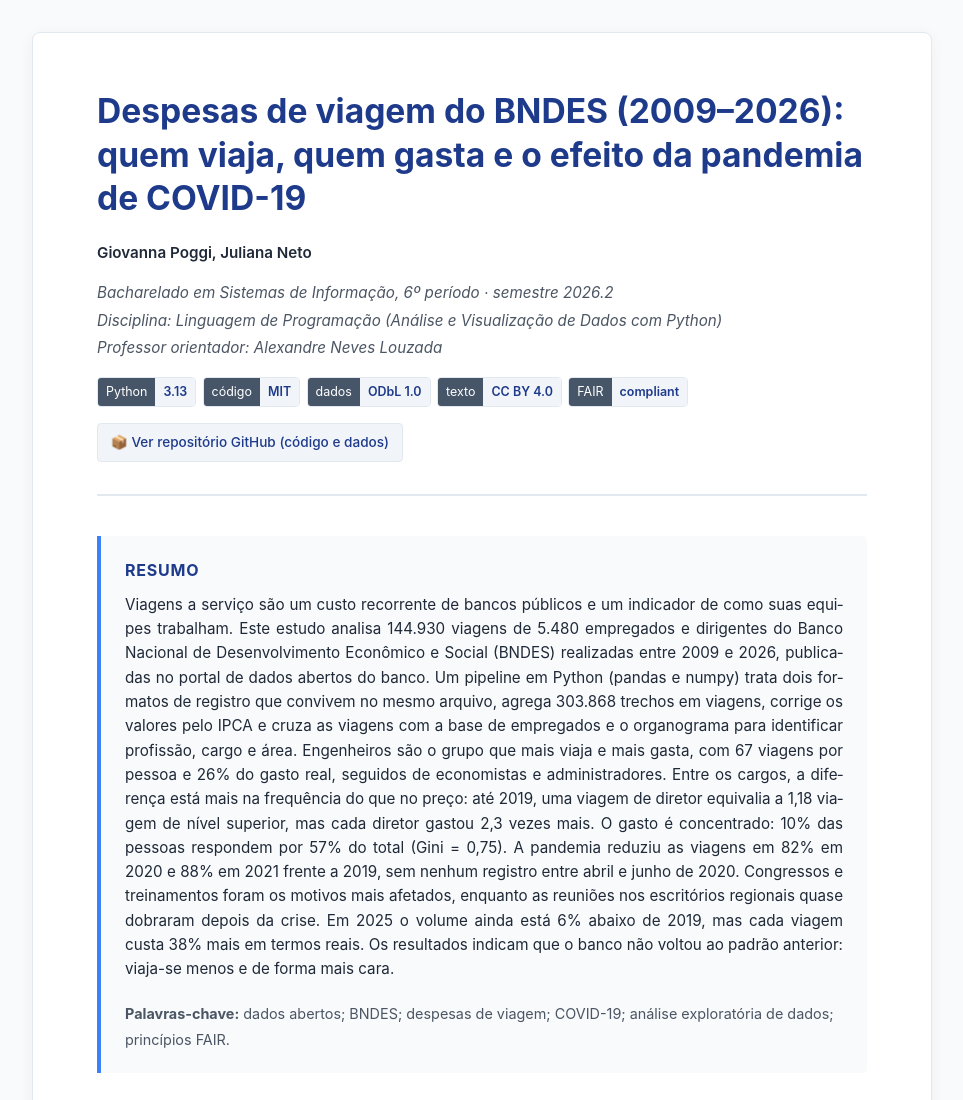
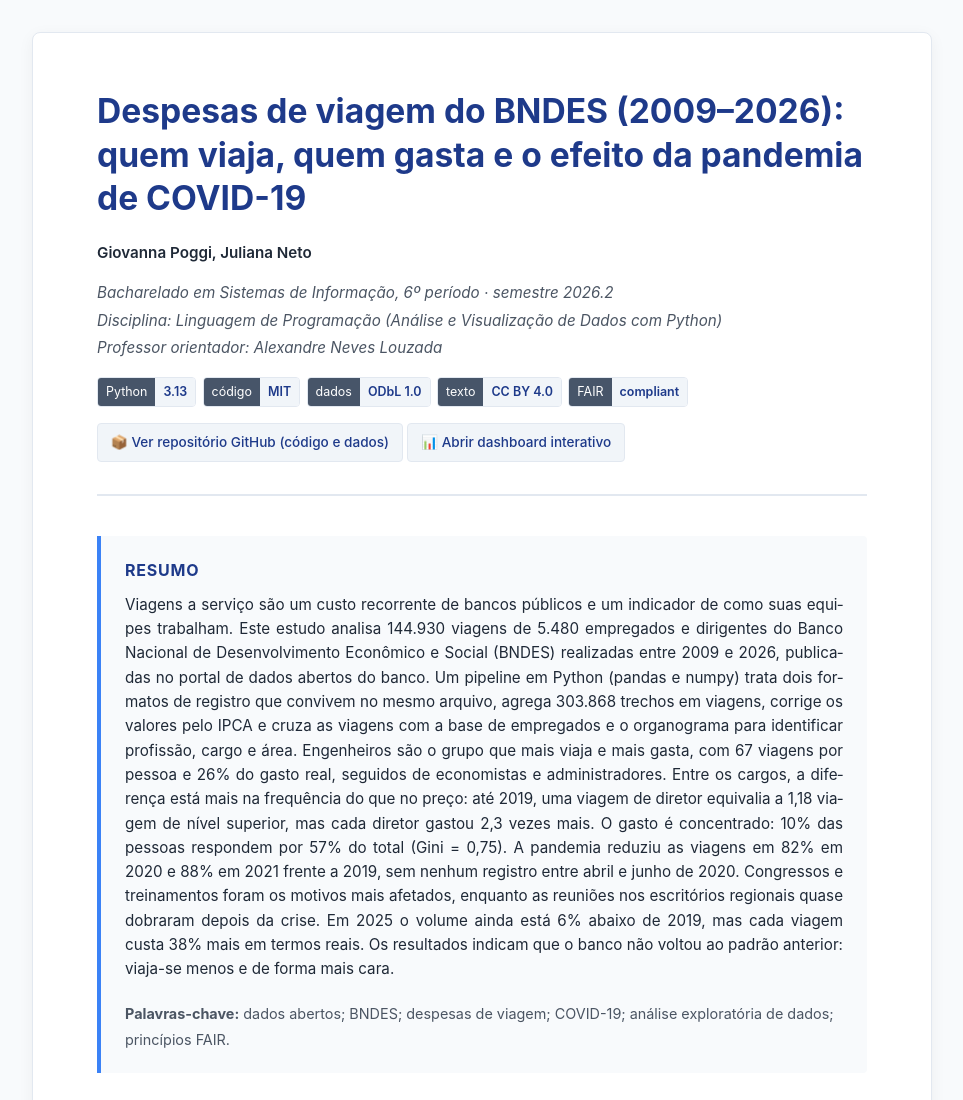
Before and after one commit to mochilicius/g2lingprog, a plain HTML site: page docs/index.html in a window 1280 px wide. Shown: the top 1100 px of the page, without its empty margins (158-1121 px from the left). Drawn offline with Linux system fonts and the light colour scheme.

Commit message:
link do dashboard no artigo e no README
Co-Authored-By: Claude Opus 5.5 <noreply@anthropic.com>
Claude-Session: https://claude.ai/code/session_015i1L2sLnsEkP9ZsvA5aFPq

```diff
--- a/docs/index.html
+++ b/docs/index.html
@@ -213,6 +213,9 @@
 
       <a href="https://github.com/mochilicius/g2lingprog" class="repo-badge" target="_blank" rel="noopener noreferrer">
         📦 Ver repositório GitHub (código e dados)
+      </a>
+      <a href="https://g2lingprogpoggi.streamlit.app/" class="repo-badge" target="_blank" rel="noopener noreferrer">
+        📊 Abrir dashboard interativo
       </a>
     </header>
 
```
Also changed, not shown: 1 other file.
